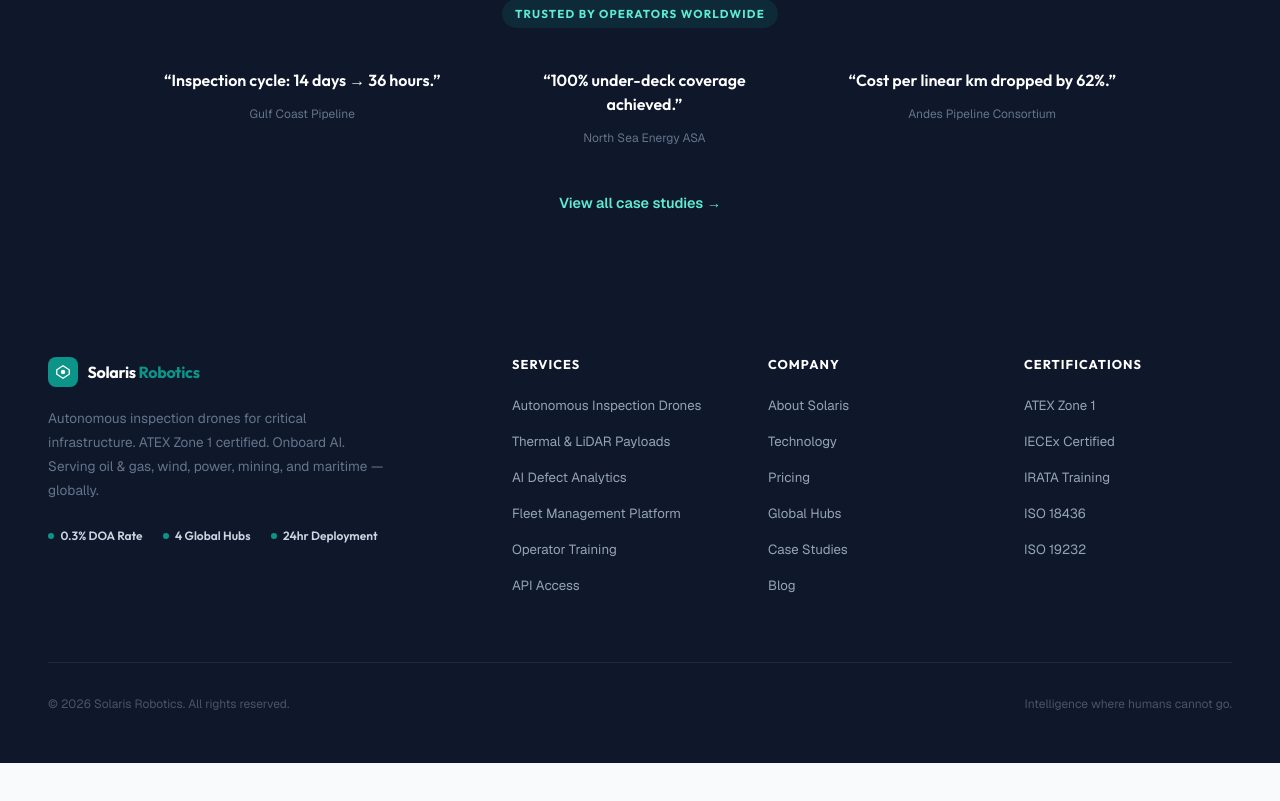
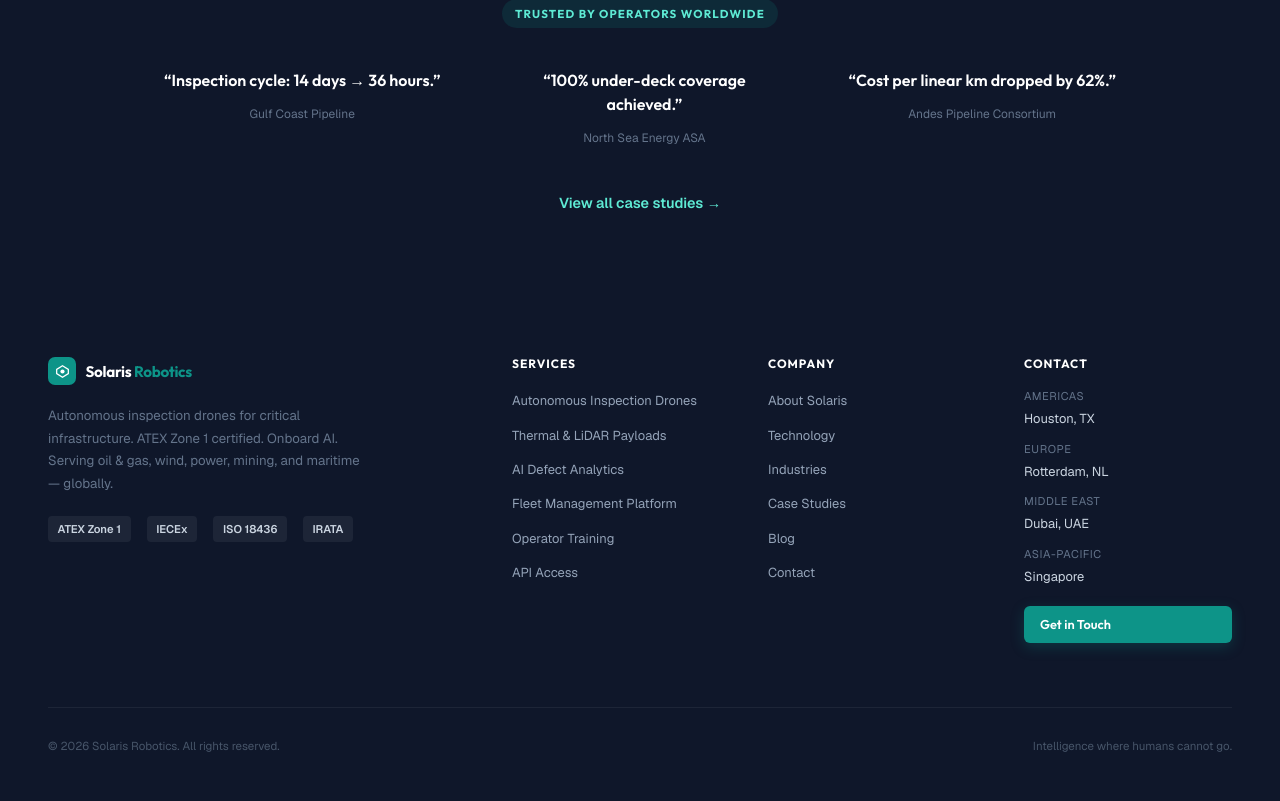
Before and after one commit to cpu152650311-coder/solaris-drone-test, a Next.js app: page / in a window 1280 px wide. Shown: the part 2356-3157 px from the top of the page. Before the commit the page ends 3119 px from the top, so only its background shows below. Built offline with nearby package versions, Linux system fonts and the light colour scheme.

Commit message:
feat: enriched multi-page site — 6 industry pages, competitive comparison, team section, deep case studies, elegant-design system

```diff
--- a/components/sections/Footer.tsx
+++ b/components/sections/Footer.tsx
@@ -1,29 +1,28 @@
 import Link from 'next/link';
 
-const serviceCols = [
+const cols = [
+  {
+    title: 'Services',
+    links: [
       { label: 'Autonomous Inspection Drones', href: '/services' },
       { label: 'Thermal & LiDAR Payloads', href: '/services' },
       { label: 'AI Defect Analytics', href: '/technology' },
       { label: 'Fleet Management Platform', href: '/technology' },
       { label: 'Operator Training', href: '/services' },
       { label: 'API Access', href: '/services' },
-];
-
-const companyCols = [
+    ],
+  },
+  {
+    title: 'Company',
+    links: [
       { label: 'About Solaris', href: '/about' },
       { label: 'Technology', href: '/technology' },
-  { label: 'Pricing', href: '/pricing' },
-  { label: 'Global Hubs', href: '/global' },
+      { label: 'Industries', href: '/industries' },
       { label: 'Case Studies', href: '/case-studies' },
       { label: 'Blog', href: '/blog' },
-];
-
-const certCols = [
-  { label: 'ATEX Zone 1', href: '/certifications' },
-  { label: 'IECEx Certified', href: '/certifications' },
-  { label: 'IRATA Training', href: '/certifications' },
-  { label: 'ISO 18436', href: '/certifications' },
-  { label: 'ISO 19232', href: '/certifications' },
+      { label: 'Contact', href: '/contact' },
+    ],
+  },
 ];
 
 export default function Footer() {
@@ -31,43 +30,66 @@ export default function Footer() {
     <footer role="contentinfo" style={{ background: '#0f172a', color: '#94a3b8' }}>
       <div className="container-wide" style={{ paddingTop: 'clamp(3rem, 6vw, 5rem)', paddingBottom: 'clamp(2rem, 4vw, 3rem)' }}>
         <div style={{ display: 'grid', gridTemplateColumns: '2fr 1fr 1fr 1fr', gap: 'clamp(2rem, 4vw, 3rem)', marginBottom: 'clamp(2.5rem, 5vw, 4rem)' }}>
+          {/* Brand */}
           <div>
             <Link href="/" aria-label="Solaris Robotics home" style={{ display: 'flex', alignItems: 'center', gap: '0.6rem', textDecoration: 'none', marginBottom: '1.25rem' }}>
-              <span aria-hidden="true" style={{ width: '30px', height: '30px', borderRadius: '8px', background: '#0d9488', display: 'flex', alignItems: 'center', justifyContent: 'center' }}>
-                <svg width="16" height="16" viewBox="0 0 18 18" fill="none"><path d="M9 2L16 6.5V11.5L9 16L2 11.5V6.5L9 2Z" stroke="white" strokeWidth="1.5" fill="none" /><circle cx="9" cy="9" r="2.5" fill="white" /></svg>
+              <span aria-hidden="true" style={{ width: '28px', height: '28px', borderRadius: '7px', background: '#0d9488', display: 'flex', alignItems: 'center', justifyContent: 'center' }}>
+                <svg width="15" height="15" viewBox="0 0 18 18" fill="none"><path d="M9 2L16 6.5V11.5L9 16L2 11.5V6.5L9 2Z" stroke="white" strokeWidth="1.5" fill="none" /><circle cx="9" cy="9" r="2.5" fill="white" /></svg>
               </span>
-              <span style={{ fontFamily: 'var(--font-display)', fontWeight: 700, fontSize: '1rem', color: 'white', letterSpacing: '-0.02em' }}>Solaris <span style={{ color: '#0d9488' }}>Robotics</span></span>
+              <span style={{ fontFamily: 'Outfit, sans-serif', fontWeight: 700, fontSize: '0.95rem', color: 'white', letterSpacing: '-0.02em' }}>Solaris <span style={{ color: '#0d9488' }}>Robotics</span></span>
             </Link>
-            <p style={{ fontSize: '0.85rem', lineHeight: 1.75, maxWidth: '38ch', marginBottom: '1.5rem', color: '#64748b' }}>
+            <p style={{ fontSize: '0.83rem', lineHeight: 1.7, maxWidth: '36ch', marginBottom: '1.25rem', color: '#64748b' }}>
               Autonomous inspection drones for critical infrastructure. ATEX Zone 1 certified. Onboard AI. Serving oil & gas, wind, power, mining, and maritime — globally.
             </p>
-            <div style={{ display: 'flex', gap: '1.25rem', flexWrap: 'wrap' }}>
-              {['0.3% DOA Rate', '4 Global Hubs', '24hr Deployment'].map((s) => (
-                <div key={s} style={{ display: 'flex', alignItems: 'center', gap: '0.4rem' }}>
-                  <span style={{ width: '6px', height: '6px', borderRadius: '50%', background: '#0d9488' }} />
-                  <span style={{ fontSize: '0.75rem', fontFamily: 'var(--font-display)', fontWeight: 600, color: '#cbd5e1' }}>{s}</span>
-                </div>
+            <div style={{ display: 'flex', gap: '1rem', flexWrap: 'wrap' }}>
+              {['ATEX Zone 1', 'IECEx', 'ISO 18436', 'IRATA'].map((cert) => (
+                <span key={cert} style={{ fontSize: '0.7rem', fontWeight: 600, color: '#cbd5e1', background: 'rgba(255,255,255,0.06)', padding: '0.25rem 0.6rem', borderRadius: '4px', fontFamily: 'Geist, sans-serif' }}>{cert}</span>
               ))}
             </div>
           </div>
 
-          {[{ title: 'Services', links: serviceCols }, { title: 'Company', links: companyCols }, { title: 'Certifications', links: certCols }].map((col) => (
+          {/* Nav columns */}
+          {cols.map((col) => (
             <div key={col.title}>
-              <h3 style={{ fontFamily: 'var(--font-display)', fontWeight: 700, fontSize: '0.8rem', letterSpacing: '0.08em', textTransform: 'uppercase', color: 'white', marginBottom: '1.25rem' }}>{col.title}</h3>
-              <ul style={{ listStyle: 'none', display: 'flex', flexDirection: 'column', gap: '0.6rem' }}>
+              <h3 style={{ fontFamily: 'Outfit, sans-serif', fontWeight: 700, fontSize: '0.75rem', letterSpacing: '0.08em', textTransform: 'uppercase', color: 'white', marginBottom: '1rem' }}>{col.title}</h3>
+              <ul style={{ listStyle: 'none', display: 'flex', flexDirection: 'column', gap: '0.5rem' }}>
                 {col.links.map((l) => (
-                  <li key={l.label}>
-                    <Link href={l.href} style={{ fontSize: '0.83rem', color: '#94a3b8', textDecoration: 'none' }} className="footer-link">{l.label}</Link>
-                  </li>
+                  <li key={l.label}><Link href={l.href} className="footer-link" style={{ fontSize: '0.81rem', color: '#94a3b8', textDecoration: 'none' }}>{l.label}</Link></li>
                 ))}
               </ul>
             </div>
           ))}
+
+          {/* Contact Info — replaces dead cert links */}
+          <div>
+            <h3 style={{ fontFamily: 'Outfit, sans-serif', fontWeight: 700, fontSize: '0.75rem', letterSpacing: '0.08em', textTransform: 'uppercase', color: 'white', marginBottom: '1rem' }}>Contact</h3>
+            <div style={{ display: 'flex', flexDirection: 'column', gap: '0.65rem' }}>
+              <div>
+                <div style={{ fontSize: '0.7rem', color: '#64748b', textTransform: 'uppercase', letterSpacing: '0.05em', marginBottom: '0.15rem' }}>Americas</div>
+                <div style={{ fontSize: '0.81rem', color: '#cbd5e1' }}>Houston, TX</div>
+              </div>
+              <div>
+                <div style={{ fontSize: '0.7rem', color: '#64748b', textTransform: 'uppercase', letterSpacing: '0.05em', marginBottom: '0.15rem' }}>Europe</div>
+                <div style={{ fontSize: '0.81rem', color: '#cbd5e1' }}>Rotterdam, NL</div>
+              </div>
+              <div>
+                <div style={{ fontSize: '0.7rem', color: '#64748b', textTransform: 'uppercase', letterSpacing: '0.05em', marginBottom: '0.15rem' }}>Middle East</div>
+                <div style={{ fontSize: '0.81rem', color: '#cbd5e1' }}>Dubai, UAE</div>
+              </div>
+              <div>
+                <div style={{ fontSize: '0.7rem', color: '#64748b', textTransform: 'uppercase', letterSpacing: '0.05em', marginBottom: '0.15rem' }}>Asia-Pacific</div>
+                <div style={{ fontSize: '0.81rem', color: '#cbd5e1' }}>Singapore</div>
+              </div>
+              <Link href="/contact" className="btn-primary" style={{ display: 'inline-flex', marginTop: '0.5rem', padding: '0.5rem 1rem', fontSize: '0.8rem', borderRadius: '6px', textDecoration: 'none' }}>
+                Get in Touch
+              </Link>
+            </div>
+          </div>
         </div>
 
-        <div style={{ borderTop: '1px solid rgba(255,255,255,0.08)', paddingTop: 'clamp(1.5rem, 3vw, 2rem)', display: 'flex', flexWrap: 'wrap', justifyContent: 'space-between', alignItems: 'center', gap: '1rem' }}>
-          <span style={{ fontSize: '0.75rem', color: '#475569' }}>&copy; {new Date().getFullYear()} Solaris Robotics. All rights reserved.</span>
-          <span style={{ fontSize: '0.75rem', color: '#475569' }}>Intelligence where humans cannot go.</span>
+        <div style={{ borderTop: '1px solid rgba(255,255,255,0.06)', paddingTop: 'clamp(1.25rem, 3vw, 1.75rem)', display: 'flex', flexWrap: 'wrap', justifyContent: 'space-between', alignItems: 'center', gap: '0.75rem' }}>
+          <span style={{ fontSize: '0.72rem', color: '#475569' }}>&copy; {new Date().getFullYear()} Solaris Robotics. All rights reserved.</span>
+          <span style={{ fontSize: '0.72rem', color: '#475569' }}>Intelligence where humans cannot go.</span>
         </div>
       </div>
       <style>{`.footer-link:hover { color: white !important; }`}</style>
```
Lines whose indentation alone changed are shown as unchanged.
